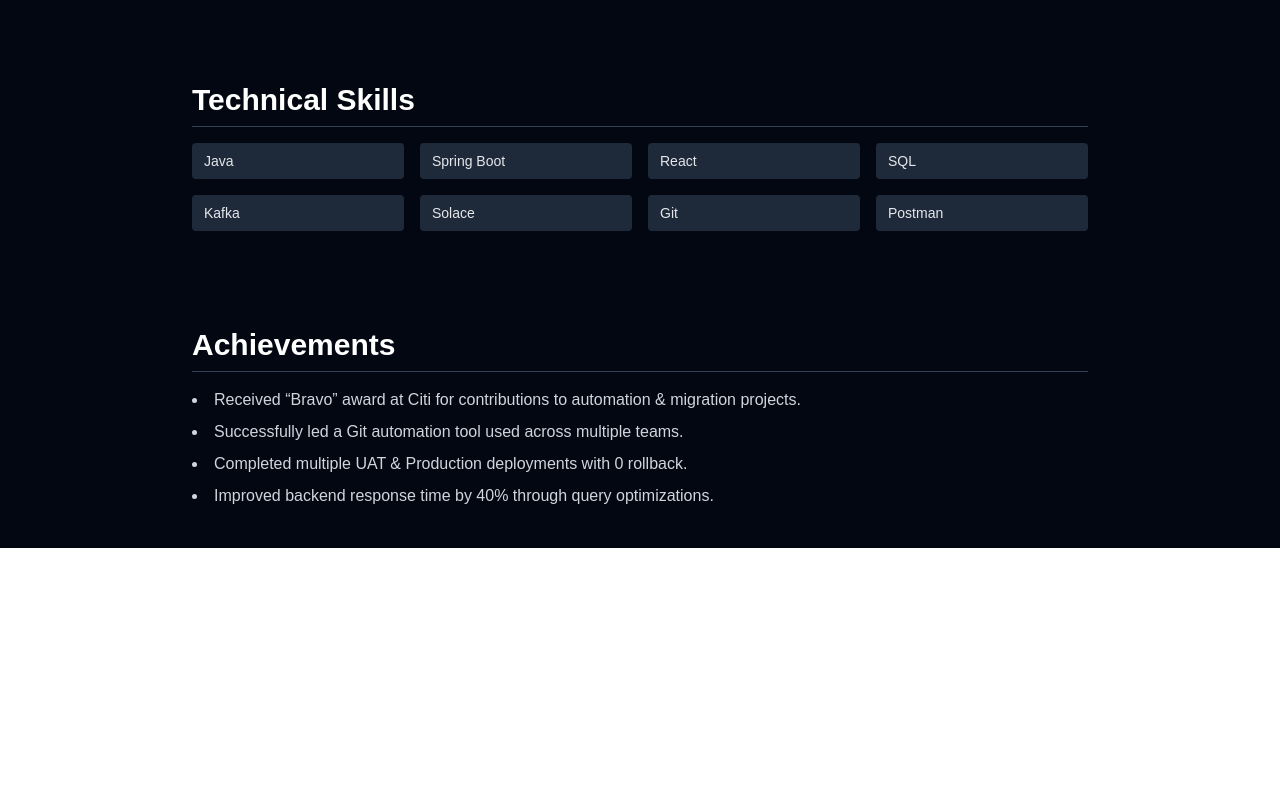
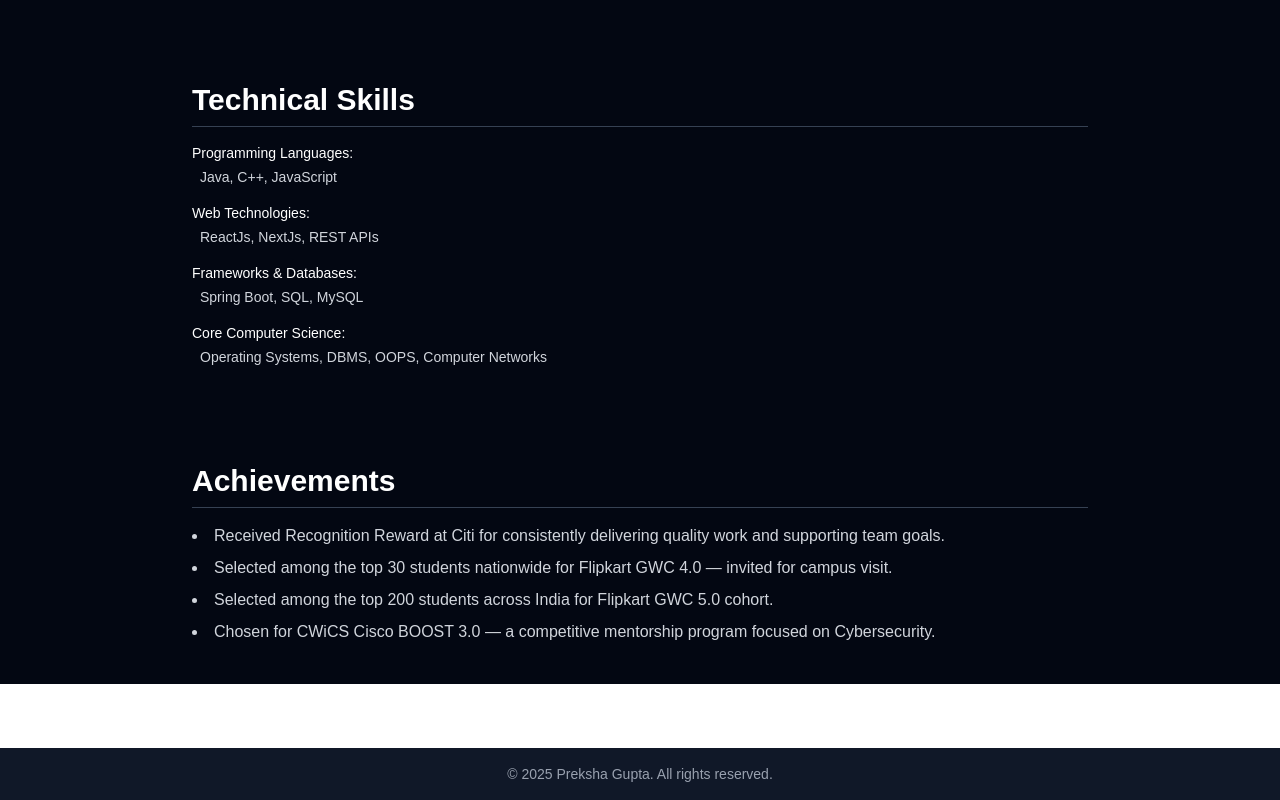
Before and after one commit to Prekshagupta99/Preksha-Portfolio, a Next.js app: page / in a window 1280 px wide. Shown: the part 457-1257 px from the top of the page. Before the commit the page ends 1005 px from the top, so only its background shows below. Built offline with nearby package versions, Linux system fonts and the light colour scheme.

Commit message:
added footer, new projects and achievements

```diff
--- a/app/education/page.tsx
+++ b/app/education/page.tsx
@@ -4,16 +4,14 @@ export default function EducationPage() {
       <div className="max-w-4xl mx-auto">
         <h1 className="text-4xl font-bold mb-8 border-b border-gray-700 pb-2">Education</h1>
 
-        {/* B.Tech */}
         <div className="bg-gray-900 rounded-xl p-6 shadow-lg mb-6">
           <h2 className="text-2xl font-semibold">Indira Gandhi Delhi Technical University for Women</h2>
           <p className="text-gray-400 text-sm mb-2">Delhi, India</p>
           <p className="text-gray-300 mb-1">B.Tech in Information Technology</p>
-          <p className="text-gray-400 text-sm">Jan 2021 – May 2024</p>
+          <p className="text-gray-400 text-sm">2020-2024</p>
           <p className="text-gray-200 mt-2">CGPA: <span className="font-medium">9.12</span></p>
         </div>
 
-        {/* 12th */}
         <div className="bg-gray-900 rounded-xl p-6 shadow-lg mb-6">
           <h2 className="text-2xl font-semibold">Chand Ram Public School</h2>
           <p className="text-gray-400 text-sm mb-2">Narela, Delhi</p>
@@ -21,7 +19,6 @@ export default function EducationPage() {
           <p className="text-gray-400 text-sm">2018 – 2020</p>
         </div>
 
-        {/* 10th */}
         <div className="bg-gray-900 rounded-xl p-6 shadow-lg">
           <h2 className="text-2xl font-semibold">Model School</h2>
           <p className="text-gray-400 text-sm mb-2">Rohtak, Haryana</p>
--- a/app/layout.tsx
+++ b/app/layout.tsx
@@ -1,3 +1,4 @@
+import Footer from "@/components/Footer";
 import Navbar from "@/components/Navbar";
 import type { Metadata } from "next";
 import { Geist, Geist_Mono } from "next/font/google";
@@ -15,8 +16,8 @@ const geistMono = Geist_Mono({
 });
 
 export const metadata: Metadata = {
-  title: "Create Next App",
-  description: "Generated by create next app",
+  title: "Preksha Gupta",
+  description: "Preksha's Portfolio",
 };
 
 export default function RootLayout({
@@ -31,6 +32,7 @@ export default function RootLayout({
       >
         <Navbar/>
         {children}
+        <Footer/>
       </body>
     </html>
   );
--- a/app/page.tsx
+++ b/app/page.tsx
@@ -1,53 +1,81 @@
-'use client';
+"use client";
 
 export default function HomePage() {
   return (
     <div className="text-white bg-gray-950 min-h-screen px-6 py-10 space-y-24">
-
-      {/* Hero Section */}
       <section className="text-center">
-        <h1 className="text-4xl md:text-6xl font-bold mb-4">Hi, I'm Preksha 👋</h1>
+        <h1 className="text-4xl md:text-6xl font-bold mb-4">
+          Hi, I'm Preksha 👋
+        </h1>
         <p className="text-lg md:text-xl text-gray-300">
-          A passionate Full-Stack Developer with a love for Java, Spring Boot & React.
+          A passionate Full-Stack Developer with a love for Java, Spring Boot &
+          React.
         </p>
       </section>
 
-      {/* About Me */}
       <section id="about" className="max-w-4xl mx-auto">
-        <h2 className="text-3xl font-semibold mb-4 border-b border-gray-700 pb-2">About Me</h2>
+        <h2 className="text-3xl font-semibold mb-4 border-b border-gray-700 pb-2">
+          About Me
+        </h2>
         <p className="text-gray-300 leading-relaxed">
-          I'm a software engineer with experience in building scalable backend systems, intuitive frontend interfaces,
-          and automating development workflows. Over the past year, I’ve worked extensively with Java, Spring Boot, React,
-          SQL, Kafka, and Solace in real-world projects at Citi. I'm constantly learning and looking for new challenges.
+          I'm a software engineer with experience in building scalable backend
+          systems, intuitive frontend interfaces, and automating development
+          workflows. Over the past year, I’ve worked extensively with Java,
+          Spring Boot, React, SQL, Kafka, and Solace in real-world projects at
+          Citi. I'm constantly learning and looking for new challenges.
         </p>
       </section>
 
-      {/* Technical Skills */}
       <section id="skills" className="max-w-4xl mx-auto">
-        <h2 className="text-3xl font-semibold mb-4 border-b border-gray-700 pb-2">Technical Skills</h2>
-        <div className="grid grid-cols-2 sm:grid-cols-3 md:grid-cols-4 gap-4 text-gray-200 text-sm">
-          <span className="bg-gray-800 px-3 py-2 rounded">Java</span>
-          <span className="bg-gray-800 px-3 py-2 rounded">Spring Boot</span>
-          <span className="bg-gray-800 px-3 py-2 rounded">React</span>
-          <span className="bg-gray-800 px-3 py-2 rounded">SQL</span>
-          <span className="bg-gray-800 px-3 py-2 rounded">Kafka</span>
-          <span className="bg-gray-800 px-3 py-2 rounded">Solace</span>
-          <span className="bg-gray-800 px-3 py-2 rounded">Git</span>
-          <span className="bg-gray-800 px-3 py-2 rounded">Postman</span>
-        </div>
-      </section>
+  <h2 className="text-3xl font-semibold mb-4 border-b border-gray-700 pb-2">Technical Skills</h2>
 
-      {/* Achievements */}
+  <div className="space-y-4 text-gray-300 text-sm">
+    <div>
+      <h3 className="font-medium text-white">Programming Languages:</h3>
+      <p className="ml-2 mt-1">Java, C++, JavaScript</p>
+    </div>
+
+    <div>
+      <h3 className="font-medium text-white">Web Technologies:</h3>
+      <p className="ml-2 mt-1">ReactJs, NextJs, REST APIs</p>
+    </div>
+
+    <div>
+      <h3 className="font-medium text-white">Frameworks & Databases:</h3>
+      <p className="ml-2 mt-1">Spring Boot, SQL, MySQL</p>
+    </div>
+
+    <div>
+      <h3 className="font-medium text-white">Core Computer Science:</h3>
+      <p className="ml-2 mt-1">Operating Systems, DBMS, OOPS, Computer Networks</p>
+    </div>
+  </div>
+</section>
+
+
       <section id="achievements" className="max-w-4xl mx-auto">
-        <h2 className="text-3xl font-semibold mb-4 border-b border-gray-700 pb-2">Achievements</h2>
+        <h2 className="text-3xl font-semibold mb-4 border-b border-gray-700 pb-2">
+          Achievements
+        </h2>
         <ul className="list-disc list-inside text-gray-300 space-y-2">
-          <li>Received “Bravo” award at Citi for contributions to automation & migration projects.</li>
-          <li>Successfully led a Git automation tool used across multiple teams.</li>
-          <li>Completed multiple UAT & Production deployments with 0 rollback.</li>
-          <li>Improved backend response time by 40% through query optimizations.</li>
+          <li>
+            Received Recognition Reward at Citi for consistently delivering
+            quality work and supporting team goals.
+          </li>
+          <li>
+            Selected among the top 30 students nationwide for Flipkart GWC 4.0 —
+            invited for campus visit.
+          </li>
+          <li>
+            Selected among the top 200 students across India for Flipkart GWC
+            5.0 cohort.
+          </li>
+          <li>
+            Chosen for CWiCS Cisco BOOST 3.0 — a competitive mentorship program
+            focused on Cybersecurity.
+          </li>
         </ul>
       </section>
-
     </div>
   );
 }
--- a/app/projects/page.tsx
+++ b/app/projects/page.tsx
@@ -1,23 +1,37 @@
 export default function ProjectsPage() {
   const projects = [
     {
+      name: 'EasyLabour',
+      description:
+        'EasyLabour is a service-based platform designed to connect skilled laborers like painters, electricians, carpenters, and plumbers with potential clients in need of their services. The application enables easy registration for workers, location-based job matching, and a smooth booking experience for users. It aims to promote employment for daily wage workers while providing reliable help for household needs. Built with a scalable backend and an intuitive frontend.',
+      techStack: ['Java', 'React', 'MySQL'],
+      link: '#',
+    },
+    {
       name: 'Mehucal',
       description:
-        'Developed a business website for Mehucal India LLP featuring a dynamic homepage, categorized product showcase, and contact form. Resulted in a 20% increase in user inquiries within the first month.',
+        'Developed a full-fledged business website for Mehucal India LLP. The site features a dynamic homepage with animated components, a categorized product showcase with filters, and an interactive contact form integrated with email notifications. The responsive design ensures a seamless experience across devices. Backend integration allowed automated inquiry tracking. The project helped the brand establish an online presence and led to a 20% increase in customer inquiries in the first month.',
       techStack: ['React', 'CSS', 'JavaScript'],
       link: 'https://www.mehucal.com/',
     },
     {
       name: 'Vibe Studio',
       description:
-        'Built a gym website with trainer bios, class schedules, membership plans, and a gallery. Led to a 30% rise in daily visits and 15% increase in sign-ups within the first quarter.',
+        'Created a modern and engaging gym website that included detailed trainer bios, class schedules updated weekly, membership plans with pricing tiers, and a responsive photo gallery. I implemented smooth navigation and interactive UI to improve user engagement. The backend logic allowed for easy updates to schedules and offers. The project saw a 30% rise in daily traffic and helped convert online visitors into members, increasing sign-ups by 15% in the first quarter.',
       techStack: ['React', 'CSS', 'JavaScript'],
       link: 'https://vibestudio.vercel.app/',
     },
     {
+      name: 'Portfolio Website',
+      description:
+        'This is the personal portfolio website you are currently viewing, designed and developed using modern web technologies. It includes dedicated sections for About, Experience, Projects, Skills, Education, and Achievements. Built using Next.js and Tailwind CSS, it demonstrates my technical skills, project experience, and career journey in a clean, responsive, and professional layout.',
+      techStack: ['Next.js', 'React', 'Tailwind CSS'],
+      link: 'https://preksha-portfolio-livid.vercel.app/',
+    },
+    {
       name: 'EUPHONIOUS',
       description:
-        'Created an informational website to help users learn about various musical instruments such as bowed strings, keyboards, and guitars.',
+        'A simple yet informative website aimed at educating users about different musical instruments. Users can browse categories like bowed strings, guitars, and keyboards, each with a dedicated section describing the instrument type, origin, and examples. The site uses Bootstrap for quick layout and responsiveness. This project helped me strengthen my fundamentals in HTML/CSS and improve content structuring with accessible and educational design.',
       techStack: ['HTML', 'CSS', 'Bootstrap'],
       link: 'https://prekshagupta99.github.io/Euphonious/',
     },
--- /dev/null
+++ b/components/Footer.jsx
@@ -0,0 +1,7 @@
+export default function Footer() {
+  return (
+    <footer className="bg-gray-900 text-gray-400 text-center py-4 mt-16">
+      <p className="text-sm">© {new Date().getFullYear()} Preksha Gupta. All rights reserved.</p>
+    </footer>
+  );
+}
```
